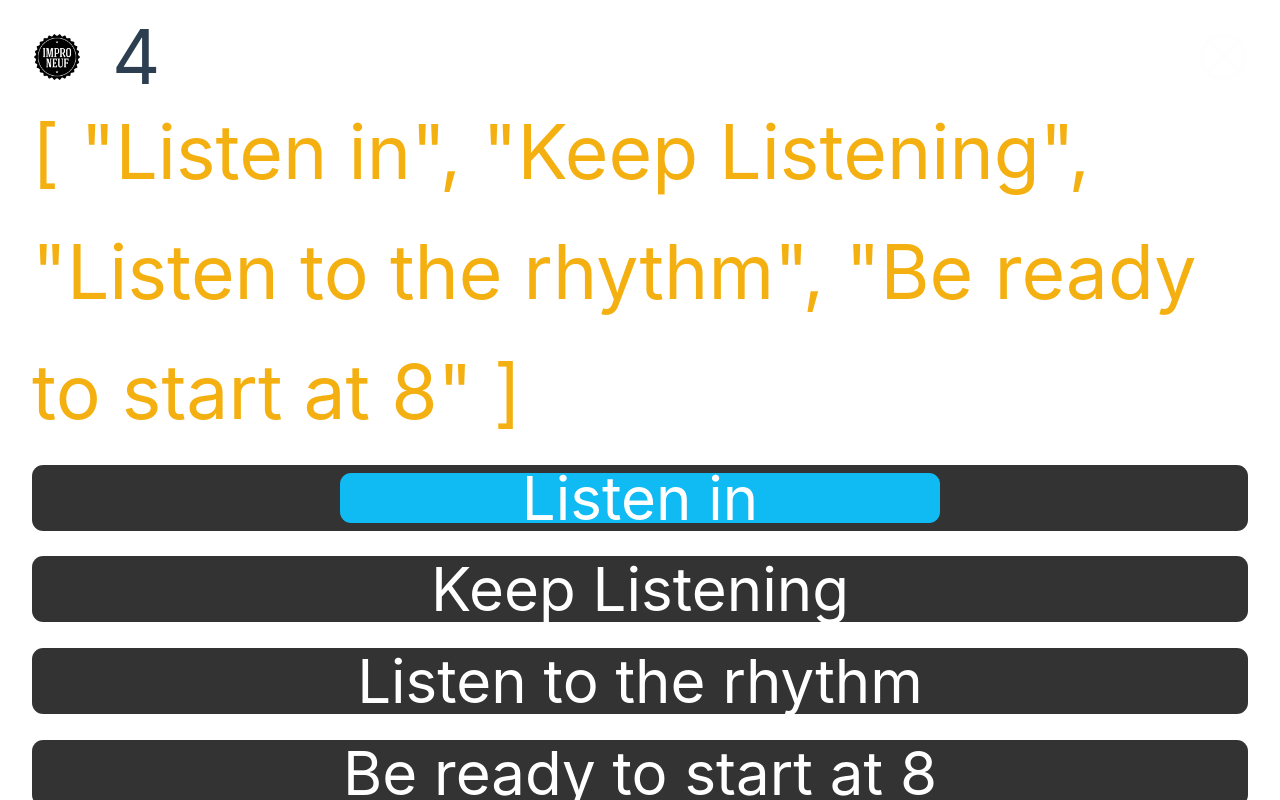
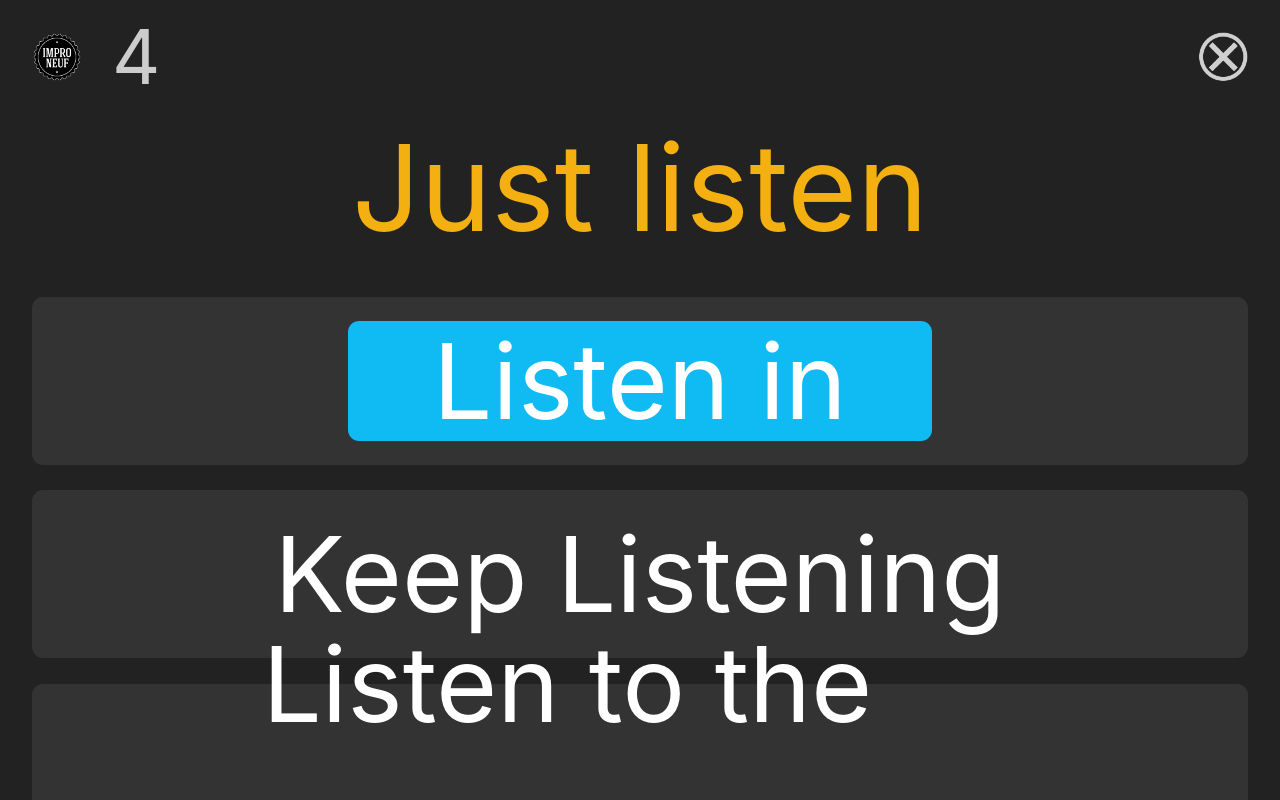
Before and after one commit to S0ulfire84/ImproNeuf.Songcraft, a Vue app: page / in a window 1280 px wide. Both pictures are taken after a click on the element 472 px from the left and 259 px from the top of the page. Shown: the top 800 px of the page. Built offline with nearby package versions, Linux system fonts and the light colour scheme.

Commit message:
Improvements on text size and bugfixing
* Bugfix the titles
* Correct size of text as it was too small
* Correct firebase config to point to dist and not public

```diff
--- a/src/App.vue
+++ b/src/App.vue
@@ -10,5 +10,6 @@ import Songcraft from "./components/Songcraft.vue";
 body {
   width: 100%;
   display: block;
+  background-color: #222;
 }
 </style>
--- a/src/components/SongStructure.vue
+++ b/src/components/SongStructure.vue
@@ -1,7 +1,7 @@
 <template>
   <div class="song">
-    <div style="font-size: 5em" v-if="currentSectionIndex < sections.length">
-      {{ sections[currentSectionIndex].phrases }}
+    <div style="font-size: 8em" v-if="currentSectionIndex < sections.length">
+      {{ sections[currentSectionIndex].sectionName }}
     </div>
     <div class="phrase-container" v-for="(phrase, index) in phrases" :key="index">
       <div
@@ -14,7 +14,7 @@
       ></div>
       <div class="phrase-text">{{ phrase }}</div>
     </div>
-    <div v-if="currentSectionIndex + 1 < sections.length" style="font-size: 2em">Next: {{ sections[currentSectionIndex + 1].phrases }}</div>
+    <div v-if="currentSectionIndex + 1 < sections.length" style="font-size: 5em">Next: {{ sections[currentSectionIndex + 1].sectionName }}</div>
   </div>
 </template>
 
@@ -91,7 +91,7 @@ watch(
   width: 100%;
   justify-content: center;
   align-items: center;
-  padding: 0.5rem;
+  padding: 1.5rem;
   margin: 0.8rem 0;
   transition: width 1s linear;
   border-radius: 0.7rem;
@@ -100,12 +100,13 @@ watch(
 .phrase-progress {
   height: 100%;
   border-radius: 0.7rem;
+  padding-top: 7.5rem;
 }
 
 .phrase-text {
   position: absolute;
   z-index: 1;
-  font-size: 4em;
-  padding: 0.5em;
+  font-size: 7em;
+  padding: 2.5em;
 }
 </style>
--- a/src/components/Songcraft.vue
+++ b/src/components/Songcraft.vue
@@ -8,13 +8,13 @@
       <metronome v-show="!playing" :playing="playing" :bpm="bpm" @update:bpm="bpm = $event" @beat="beat" />
 
       <!-- Beat count-->
-      <div v-show="playing" style="font-size: 5em; height: 50px; position: relative; bottom: 35px; margin-left: 20px">
+      <div v-show="playing" style="font-size: 5em; height: 50px; position: relative; color: #ccc; bottom: 35px; margin-left: 20px">
         {{ beatCount }}
       </div>
 
       <!-- Use random BPM -->
       <input v-if="!playing" type="checkbox" v-model="useRandomBpm" style="width: 50px; height: 50px; margin-left: 50px" />
-      <div v-if="!playing" style="font-size: 2em; height: 50px; position: relative">Use random BPM</div>
+      <div v-if="!playing" style="font-size: 2em; height: 50px; position: relative; color: #ccc">Use random BPM</div>
 
       <!-- Songcraft logo and title -->
       <div v-if="!playing" style="display: flex; flex-direction: row; margin-left: auto; margin-bottom: 10px">
@@ -74,41 +74,41 @@ const defaultPhraseColors = ["#4ddd21", "#bedd21", "#f4b010", "#d2042a"];
 const defaultAABAColors = ["#106ff4", "#106ff4", "#f47600", "#106ff4"];
 const duetColorsPersonA = ["#106ff4", "#106ff4", "#106ff4", "#106ff4"];
 const duetColorsPersonB = ["#d2042a", "#d2042a", "#d2042a", "#d2042a"];
-const defaultTaglinePhrases = ["Phrase 1", "Phrase 2", "Phrase 3", "Tagline"];
+const defaultTaglinePhrases = ["Phrase 1", "Phrase 2", "Phrase 3", "TAGLINE"];
 const chorusAABA = ["Phrase A", "Phrase A", "Phrase B", "Phrase A"];
-const chorusTagline = ["Tagline", "Tagline", "Tagline", "Tagline"];
+const chorusTagline = ["TAGLINE", "TAGLINE", "TAGLINE", "TAGLINE"];
 
 const defaultSections: Section[] = [
   {
-    section: "Just listen",
+    sectionName: "Just listen",
     phrases: listenPhrases,
     colors: listenColors,
   },
   {
-    section: "First Verse",
+    sectionName: "First Verse",
     phrases: defaultPhrases,
     colors: defaultPhraseColors,
   },
   {
-    section: "Second Verse",
+    sectionName: "Second Verse",
     phrases: defaultPhrases,
     colors: defaultPhraseColors,
   },
-  { section: "Chorus", phrases: chorusAABA, colors: defaultAABAColors },
-  { section: "Repeat Chorus", phrases: chorusAABA, colors: defaultAABAColors },
+  { sectionName: "Chorus", phrases: chorusAABA, colors: defaultAABAColors },
+  { sectionName: "Repeat Chorus", phrases: chorusAABA, colors: defaultAABAColors },
   {
-    section: "Third Verse",
+    sectionName: "Third Verse",
     phrases: defaultPhrases,
     colors: defaultPhraseColors,
   },
   {
-    section: "Fourth Verse",
+    sectionName: "Fourth Verse",
     phrases: defaultPhrases,
     colors: defaultPhraseColors,
   },
-  { section: "Chorus", phrases: chorusAABA, colors: defaultAABAColors },
+  { sectionName: "Chorus", phrases: chorusAABA, colors: defaultAABAColors },
   {
-    section: "Repeat Chorus End Song",
+    sectionName: "Repeat Chorus End Song",
     phrases: chorusAABA,
     colors: defaultAABAColors,
   },
@@ -140,33 +140,33 @@ function startEmotionalSong() {
 
   sections.value = [
     {
-      section: "Just listen",
+      sectionName: "Just listen",
       phrases: listenPhrases,
       colors: listenColors,
     },
     {
-      section: "First Verse with Tagline",
+      sectionName: "First Verse with Tagline",
       phrases: defaultTaglinePhrases,
       colors: defaultPhraseColors,
     },
     {
-      section: "Second Verse with Tagline",
+      sectionName: "Second Verse with Tagline",
       phrases: defaultTaglinePhrases,
       colors: defaultPhraseColors,
     },
     {
-      section: "First Bridge",
+      sectionName: "First Bridge",
       phrases: defaultPhrases,
       colors: defaultPhraseColors,
     },
     {
-      section: "Second Bridge",
+      sectionName: "Second Bridge",
       phrases: defaultPhrases,
       colors: defaultPhraseColors,
     },
-    { section: "Chorus", phrases: chorusTagline, colors: defaultPhraseColors },
+    { sectionName: "Chorus", phrases: chorusTagline, colors: defaultPhraseColors },
     {
-      section: "Repeat Chorus End Song",
+      sectionName: "Repeat Chorus End Song",
       phrases: chorusTagline,
       colors: defaultPhraseColors,
     },
@@ -180,15 +180,15 @@ function startStandardMusicalSong() {
   sections.value = defaultSections;
 
   sections.value = [
-    { section: "Just listen", phrases: listenPhrases, colors: listenColors },
-    { section: "Captain First Verse", phrases: defaultPhrases, colors: duetColorsPersonA },
-    { section: "Co-player Second Verse", phrases: defaultPhrases, colors: duetColorsPersonB },
-    { section: "Chorus", phrases: chorusAABA, colors: defaultAABAColors },
-    { section: "Repeat Chorus", phrases: chorusAABA, colors: defaultAABAColors },
-    { section: "Co-player First Verse", phrases: defaultPhrases, colors: duetColorsPersonB },
-    { section: "Captain Second Verse", phrases: defaultPhrases, colors: duetColorsPersonA },
-    { section: "Chorus", phrases: chorusAABA, colors: defaultAABAColors },
-    { section: "Repeat Chorus End Song", phrases: chorusAABA, colors: defaultAABAColors },
+    { sectionName: "Just listen", phrases: listenPhrases, colors: listenColors },
+    { sectionName: "Captain First Verse", phrases: defaultPhrases, colors: duetColorsPersonA },
+    { sectionName: "Co-player Second Verse", phrases: defaultPhrases, colors: duetColorsPersonB },
+    { sectionName: "Chorus", phrases: chorusAABA, colors: defaultAABAColors },
+    { sectionName: "Repeat Chorus", phrases: chorusAABA, colors: defaultAABAColors },
+    { sectionName: "Co-player First Verse", phrases: defaultPhrases, colors: duetColorsPersonB },
+    { sectionName: "Captain Second Verse", phrases: defaultPhrases, colors: duetColorsPersonA },
+    { sectionName: "Chorus", phrases: chorusAABA, colors: defaultAABAColors },
+    { sectionName: "Repeat Chorus End Song", phrases: chorusAABA, colors: defaultAABAColors },
   ];
 }
 
--- a/src/core/interfaces.ts
+++ b/src/core/interfaces.ts
@@ -1,5 +1,5 @@
 export interface Section {
-  section: string;
+  sectionName: string;
   phrases: string[];
   colors: string[];
 }
```
Also changed, not shown: firebase.json.
